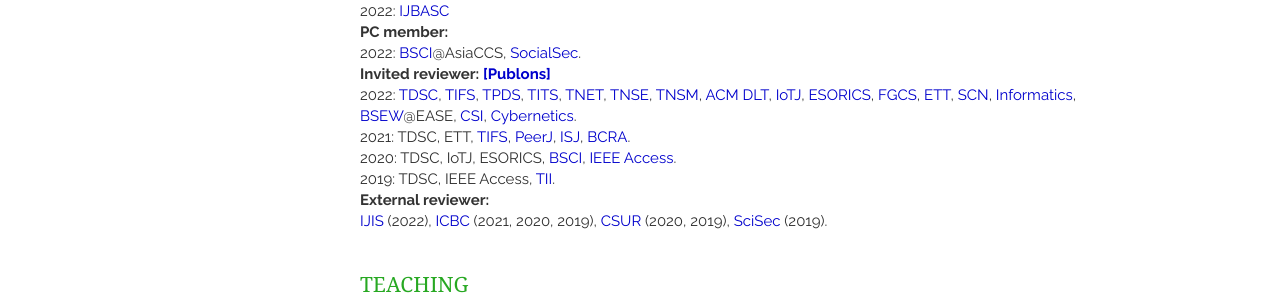
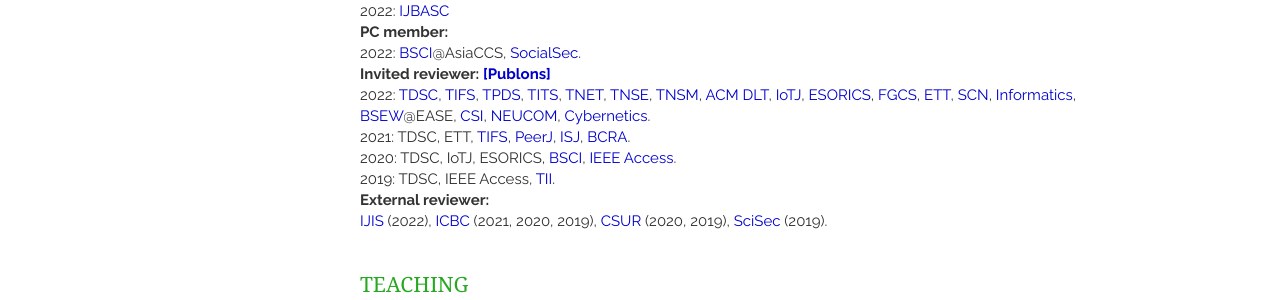
Before and after one commit to AaronWang-git/qinwang-git.github.io, a Jekyll site: the page built from index.html, in a window 1280 px wide and 900 px high, scrolled down 2624 px. Shown: the part 192-492 px from the top of the window. Built offline with Jekyll 4.4.1, drawn with Linux system fonts in a browser that asks for light colours; nearby versions of some CDN libraries; a script that is not in the unit is left out; the list of posts is cut into pages by our own code.

Commit message:
Update service.html

```diff
--- a/_includes/service.html
+++ b/_includes/service.html
@@ -67,6 +67,7 @@
               <a href="https://www.mdpi.com/journal/informatics/sections/Digital_Humanities" target="_blank">Informatics</a></strong>,
               <a href="https://conf.researchr.org/home/ease-2022/bsews-2022#Call-for-Papers" target="_blank">BSEW</a></strong>@EASE,
               <a href="https://www.journals.elsevier.com/computer-standards-and-interfaces" target="_blank">CSI</a></strong>,
+              <a href="https://www.sciencedirect.com/journal/neurocomputing" target="_blank">NEUCOM</a></strong>,
  <a href="https://www.tandfonline.com/journals/ucbs20?gclid=CjwKCAjwjtOTBhAvEiwASG4bCLfDFwRNv3Pqxv1YwkLAf6ocabyaYqFdGE1LnEMtoWW0Ac92gl6oBhoCvAEQAvD_BwE" target="_blank">Cybernetics</a></strong>.
  <br>
         2021: TDSC, ETT, <a href="https://ieeexplore.ieee.org/xpl/RecentIssue.jsp?punumber=10206" target="_blank"> TIFS</a></strong>,
```
